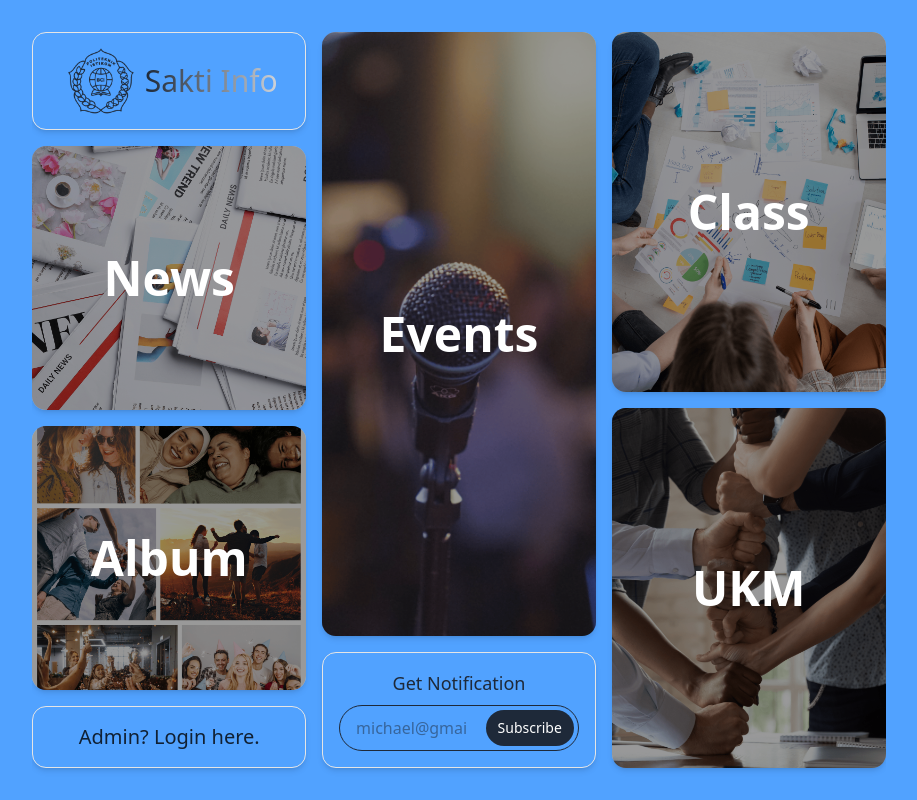
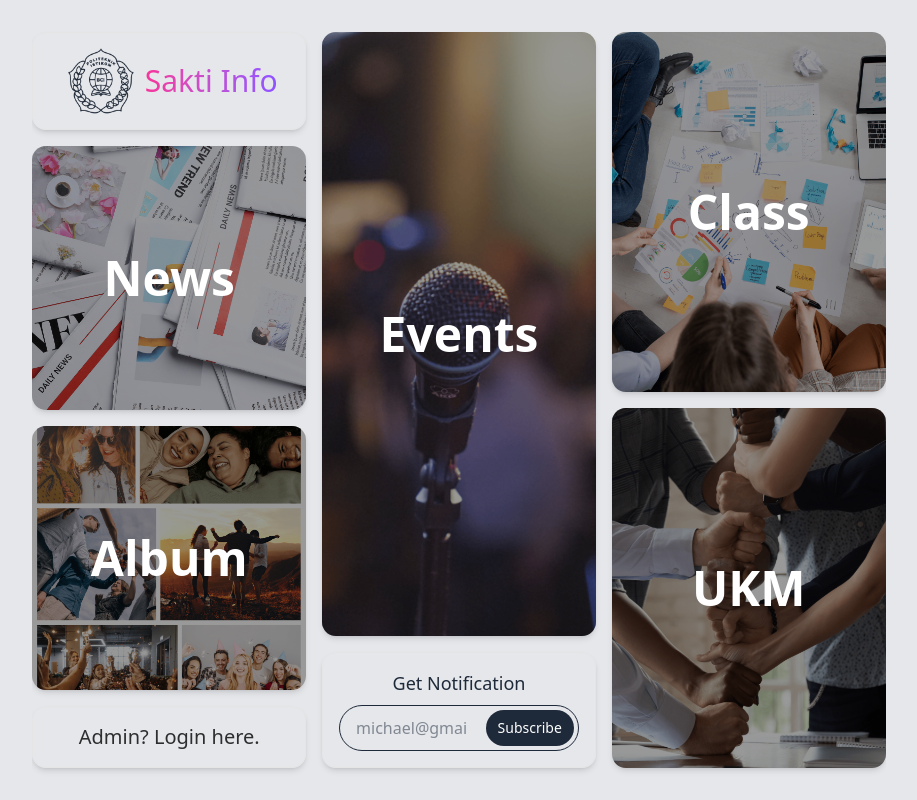
Before and after one commit to Neonomora/saktify, a Next.js app: page / in a window 1280 px wide. Shown: the whole page, without its empty margins (181-1098 px from the left). Built offline with nearby package versions, Linux system fonts and the light colour scheme.

Commit message:
set style

```diff
--- a/app/layout.js
+++ b/app/layout.js
@@ -59,7 +59,7 @@ export const metadata = {
 export default function RootLayout({ children }) {
   return (
     <html lang="id">
-      <body className={`${fontSans.variable} bg-blue-400 h-full antialiased`}>
+      <body className={`${fontSans.variable} bg-gray-200 h-full antialiased`}>
         <div className="lg:w-8/12 md:w-10/12 mx-auto overflow-hidden">
           <Toaster richColors position="top-center" />
           {children}
--- a/components/HomePageDesktop.jsx
+++ b/components/HomePageDesktop.jsx
@@ -31,7 +31,7 @@ function LogoCard() {
           height={50}
           className="rounded-full"
         />
-        <CardTitle className="text-3xl lg:text-2xl xl:text-3xl leading-none font-light bg-gradient-to-r from-gray-800 to-gray-300 bg-clip-text text-transparent">
+        <CardTitle className="text-3xl lg:text-2xl xl:text-3xl font-light bg-linear-to-r from-pink-500 to-violet-500 bg-clip-text text-transparent">
           Sakti Info
         </CardTitle>
       </Link>
```
